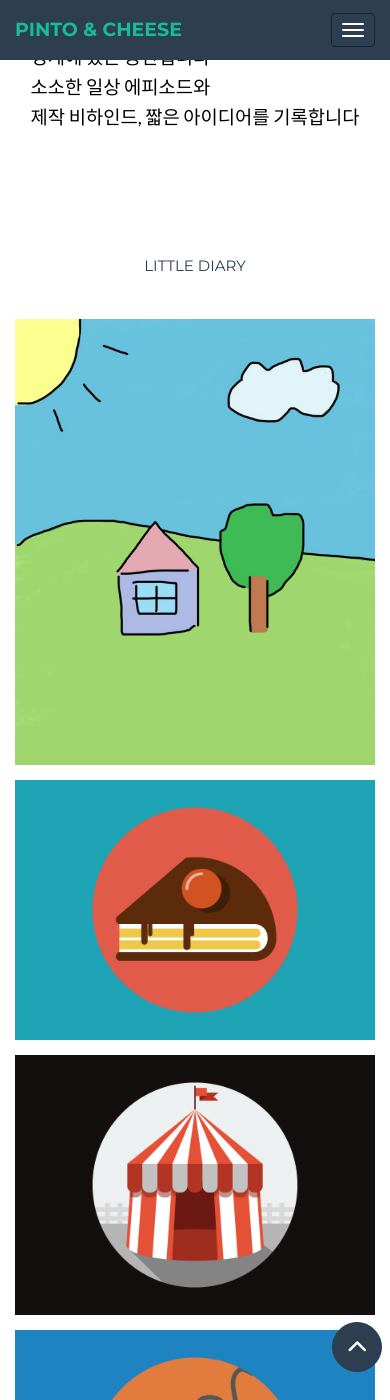
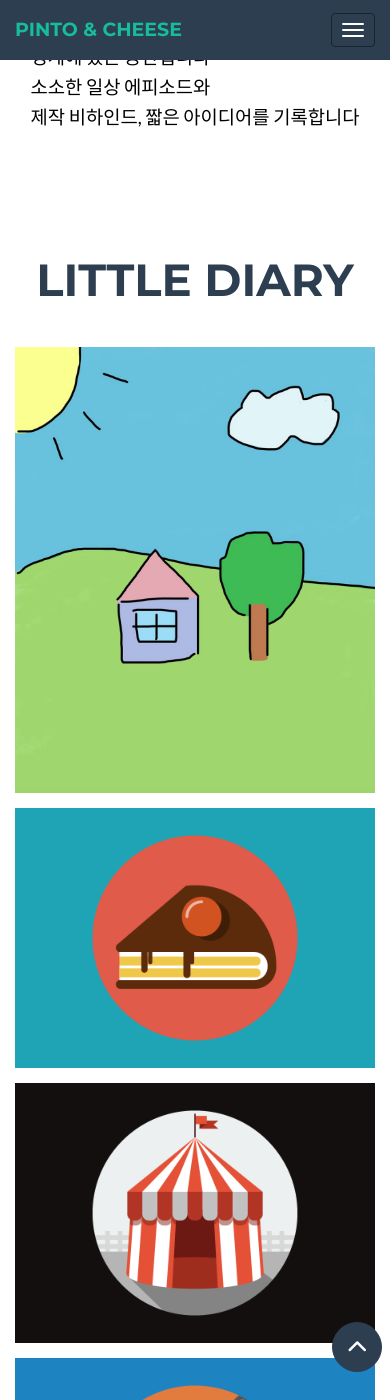
Before and after one commit to pintocheese/pintocheese.github.io, a Jekyll site: the page built from _posts/2014-07-18-project-1.markdown, in a window 390 px wide and 1400 px high, scrolled down 484 px. Built offline with Jekyll 4.4.1, drawn with Linux system fonts in a browser that asks for light colours.

Commit message:
Update custom.css

```diff
--- a/assets/css/custom.css
+++ b/assets/css/custom.css
@@ -12,7 +12,6 @@
 .intro-text .skills {
   font-family: "Lato", "Nanum Gothic", sans-serif; /* 폰트 그대로 */
   font-weight: 400;   /* 원래 볼드 상태 */
-  font-size: inherit; /* 원래 크기 유지 */
   display: inline-block;   /* 블록을 텍스트 크기만큼만 차지하게 */
   text-align: left;        /* 글자는 왼쪽 정렬 */
   line-height: 0.8;        /* 필요 시 줄 간격 조절 */
@@ -22,13 +21,3 @@
 .intro-text {
   text-align: center;      /* 내부 inline-block 요소를 가운데 정렬 */
 }
-
-@media (max-width: 991px) {
-  .intro-text .name,   /* title */
-  #about h2,           /* About 제목 */
-  #portfolio h2 {      /* LITTLE DIARY */
-    font-size: inherit;
-    line-height: inherit;
-    font-weight: inherit;
-  }
-}
```
